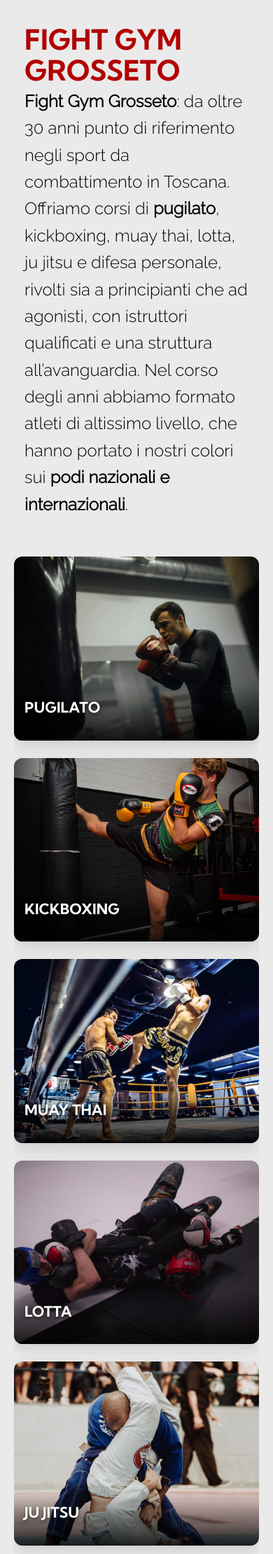
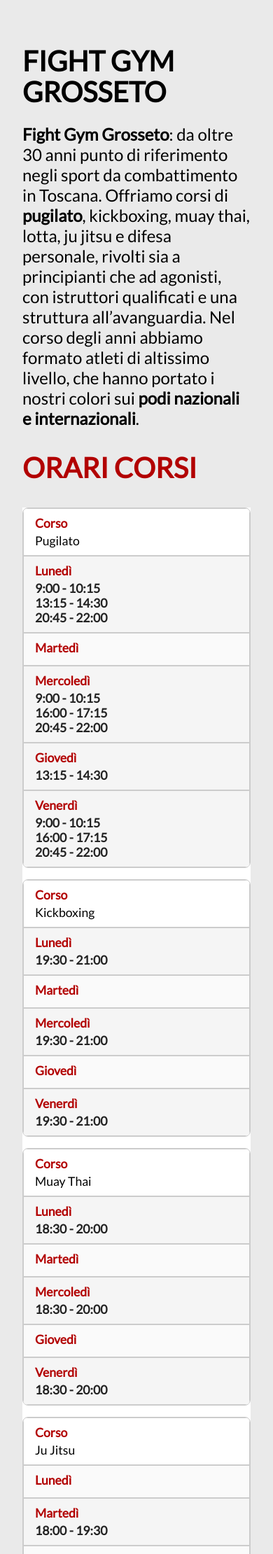
Before and after one commit to OmarF027/Palestra_Boxe, a PHP site: page /cards.php in a window 390 px wide. Shown: the top 2220 px of the page at 70% size. Run offline with PHP 8.4, Linux system fonts and the light colour scheme; some libraries are stand-ins or nearby versions.

Commit message:
Aggiorno

```diff
--- a/cards.php
+++ b/cards.php
@@ -1,49 +1,133 @@
+<!DOCTYPE html>
+<html lang="it">
+<head>
+  <meta charset="UTF-8" />
+  <meta name="viewport" content="width=device-width, initial-scale=1.0" />
+  <title>Fight Gym Grosseto</title>
+
   <!-- Font e Icone -->
   <link rel="stylesheet" href="https://use.fontawesome.com/releases/v5.14.0/css/all.css" />
   <link href="https://fonts.googleapis.com/css2?family=Kumbh+Sans:wght@700&family=Lato:wght@400&family=Raleway:wght@300&display=swap" rel="stylesheet" />
 
-<link rel="stylesheet" href="css/cards.css" />
-
   <style>
     body {
       background-color: #eaeaea !important;
-}
-
-    #servizi .intro-text {
-  margin-bottom: 0 !important;
-  padding-bottom: 0 !important;
-}
-
-.grid-gallery {
-  margin-top: 0 !important;
-  padding-top: 0 !important;
+      font-family: 'Lato', sans-serif;
     }
 
     .section-inner {
-  margin-bottom: 0 !important;
-  padding-bottom: 0 !important;
+      padding: 2rem;
     }
 
-#affiliazioni {
-  margin: 0; /* rimuove margini esterni */
-  padding: 2rem 0; /* puoi regolare il padding verticale a piacere */
+    .table-wrapper {
+      overflow-x: auto;
+      width: 100%;
+      margin-top: 2rem;
     }
 
-#affiliazioni h2 {
-  margin-top: 0;
-  margin-bottom: 1rem; /* o 0 se vuoi togliere del tutto */
+    table.schedule {
+      width: 100%;
+      border-collapse: collapse;
+      background-color: white;
+      box-shadow: 0 2px 8px rgba(0, 0, 0, 0.1);
+      font-size: 1rem;
+      text-align: center;
     }
 
-#servizi img {
-  max-height: 150px;
-  height: auto;
-  width: auto;
+    .schedule thead {
+      background-color: #333;
+      color: white;
     }
 
+    .schedule th, .schedule td {
+      border: 1px solid #ccc;
+      padding: 12px;
+      vertical-align: middle;
+    }
+
+    .schedule td.active {
+      background-color: #f5f5f5;
+      font-weight: bold;
+      color: #222;
+    }
+
+    .schedule td.inactive {
+      background-color: #fafafa;
+      color: #aaa;
+    }
+
+    .affiliazioni img {
+      max-height: 80px;
+      width: auto;
+      margin-right: 1.5rem;
+    }
+
+    #servizi.affiliazioni {
+      margin-top: -20px !important;
+    }
+
+    /* Miglioramenti tablet */
+    @media (max-width: 768px) {
+      table.schedule {
+        font-size: 1.1rem;
+        width: 100%;
+      }
+
+      .schedule th, .schedule td {
+        padding: 16px 12px;
+      }
+
+      .section-inner {
+        padding: 1.5rem;
+      }
+
+      .affiliazioni img {
+        max-height: 70px;
+        margin-bottom: 1rem;
+      }
+    }
+
+    /* Miglioramenti mobile: stack verticale */
+    @media (max-width: 480px) {
+      table.schedule,
+      table.schedule thead,
+      table.schedule tbody,
+      table.schedule th,
+      table.schedule td,
+      table.schedule tr {
+        display: block;
+      }
+
+      table.schedule thead {
+        display: none;
+      }
+
+      table.schedule tr {
+        margin-bottom: 1rem;
+        border: 1px solid #ccc;
+        border-radius: 8px;
+        overflow: hidden;
+      }
+
+      table.schedule td {
+        text-align: left;
+        padding: 10px 16px;
+        position: relative;
+      }
+
+      table.schedule td::before {
+        content: attr(data-label);
+        font-weight: bold;
+        display: block;
+        margin-bottom: 4px;
+        color: #b20000;
+      }
+    }
   </style>
+</head>
 
-</head>
 <body>
+  <!-- Intro -->
   <section id="servizi" class="sezione">
     <div class="section-inner">
       <h2 style="font-size: 2.5rem; margin-bottom: 0.8rem; line-height: 1.1;">FIGHT GYM GROSSETO</h2>
@@ -53,59 +137,61 @@ body {
         con istruttori qualificati e una struttura all’avanguardia.
         Nel corso degli anni abbiamo formato atleti di altissimo livello, che hanno portato i nostri colori sui <strong>podi nazionali e internazionali</strong>.
       </p>
+
+      <!-- Tabella Orari -->
+      <h2 style="font-size: 2.5rem; margin-top: 2rem; color: #b20000;">ORARI CORSI</h2>
+      <div class="table-wrapper">
+        <table class="schedule">
+          <thead>
+            <tr>
+              <th>Corso</th>
+              <th>Lunedì</th>
+              <th>Martedì</th>
+              <th>Mercoledì</th>
+              <th>Giovedì</th>
+              <th>Venerdì</th>
+            </tr>
+          </thead>
+          <tbody>
+            <tr>
+              <td data-label="Corso">Pugilato</td>
+              <td class="active" data-label="Lunedì">9:00 - 10:15<br>13:15 - 14:30<br>20:45 - 22:00
+              <td class="inactive" data-label="Martedì"></td>
+              <td class="active" data-label="Mercoledì">9:00 - 10:15<br>16:00 - 17:15<br>20:45 - 22:00</td>
+              <td class="active" data-label="Giovedì">13:15 - 14:30</td>
+              <td class="active" data-label="Venerdì">9:00 - 10:15<br>16:00 - 17:15<br>20:45 - 22:00</td>
+            </tr>
+            <tr>
+              <td data-label="Corso">Kickboxing</td>
+              <td class="active" data-label="Lunedì">19:30 - 21:00</td>
+              <td class="inactive" data-label="Martedì"></td>
+              <td class="active" data-label="Mercoledì">19:30 - 21:00</td>
+              <td class="inactive" data-label="Giovedì"></td>
+              <td class="active" data-label="Venerdì">19:30 - 21:00</td>
+            </tr>
+            <tr>
+              <td data-label="Corso">Muay Thai</td>
+              <td class="active" data-label="Lunedì">18:30 - 20:00</td>
+              <td class="inactive" data-label="Martedì"></td>
+              <td class="active" data-label="Mercoledì">18:30 - 20:00</td>
+              <td class="inactive" data-label="Giovedì"></td>
+              <td class="active" data-label="Venerdì">18:30 - 20:00</td>
+            </tr>
+            <tr>
+              <td data-label="Corso">Ju Jitsu</td>
+              <td class="inactive" data-label="Lunedì"></td>
+              <td class="active" data-label="Martedì">18:00 - 19:30</td>
+              <td class="inactive" data-label="Mercoledì"></td>
+              <td class="active" data-label="Giovedì">18:00 - 19:30</td>
+              <td class="inactive" data-label="Venerdì"></td>
+            </tr>
+          </tbody>
+        </table>
+      </div>
     </div>
   </section>
 
- <div class="grid-gallery">
-    <!-- Card 1 -->
-    <div class="item gallery-item">
-        <img src="img/pugilato.jpg" alt="Pugilato">
-        <div class="content">
-            <h3>PUGILATO</h3>
-        </div>
-    </div>
-
-    <!-- Card 2 -->
-    <div class="item gallery-item">
-        <img src="img/kickboxe.jpg" alt="Kickboxing">
-        <div class="content">
-            <h3>KICKBOXING</h3>
-        </div>
-    </div>
-
-    <!-- Card 3 -->
-    <div class="item gallery-item">
-        <img src="img/muaythai.jpg" alt="Muay Thai">
-        <div class="content">
-            <h3>MUAY THAI</h3>
-        </div>
-    </div>
-
-    <!-- Card 4 -->
-    <div class="item gallery-item">
-        <img src="img/lotta.jpg" alt="Lotta">
-        <div class="content">
-            <h3>LOTTA</h3>
-        </div>
-    </div>
-
-    <!-- Card 5 -->
-    <div class="item gallery-item">
-        <img src="img/ju-jitsu.jpg" alt="Ju Jitsu">
-        <div class="content">
-            <h3>JU JITSU</h3>
-        </div>
-    </div>
-
-    <!-- Card 6 -->
-    <div class="item gallery-item">
-        <img src="img/difesa-personale.jpg" alt="Difesa Personale">
-        <div class="content">
-            <h3>DIFESA PERSONALE</h3>
-        </div>
-    </div>
-</div>
-
+  <!-- Affiliazioni -->
   <section id="servizi" class="sezione affiliazioni">
     <div class="section-inner">
       <h2 style="font-size: 2.5rem; margin-bottom: 0.8rem; line-height: 1.1;">AFFILIAZIONI</h2>
@@ -117,11 +203,5 @@ body {
       </a>
     </div>
   </section>
-
-<style>
-  #servizi.affiliazioni {
-    margin-top: -20px !important;
-  }
-</style>
-
 </body>
+</html>
--- a/contatti.php
+++ b/contatti.php
@@ -146,9 +146,7 @@
       <div class="info-item">
         <i class="fas fa-map-pin"></i>
         <p>
-          Viale della Repubblica,<br />
           58100 Grosseto (GR)<br />
-          Toscana, Italia
         </p>
       </div>
       <div class="info-item">
@@ -189,7 +187,7 @@
 
       <!-- Logo a destra della card -->
       <div class="contact-logo">
-        <img src="img/logo.jpg" alt="Fight Gym Grosseto Logo" />
+        <img src="img/logo2.jpg" alt="Fight Gym Grosseto Logo" />
       </div>
     </div>
 
--- a/css/header.css
+++ b/css/header.css
@@ -104,7 +104,7 @@ header {
   left: 0;
   width: 100%;
   height: 100%;
-  background: #1a5276;
+  background: #9b0d0d;
   padding: 0 20px;
   transition: transform 0.3s cubic-bezier(0.4, 0, 0.2, 1),
               opacity 0.3s ease;
--- a/header.php
+++ b/header.php
@@ -13,10 +13,7 @@ $isHome = ($currentPage === 'index.php');
    <nav class="navigation" id="main-navigation">
     <ul>
         <li><a href="<?php echo $isHome ? '#home' : 'index.php#home'; ?>">Home</a></li>
-        <li><a href="chisiamo.php">Chi Siamo</a></li>
         <li><a href="<?php echo $isHome ? '#servizi' : 'index.php#corsi'; ?>">Corsi</a></li>
-        <li><a href="<?php echo $isHome ? '#orari' : 'index.php#orari'; ?>">Orari</a></li>
-        <li><a href="albo.php">Albo d'Oro</a></li>
         <li><a href="<?php echo $isHome ? '#contatti' : 'index.php#contatti'; ?>">Contatti</a></li>
     </ul>
 </nav>
```
Also changed, not shown: img/difesa-personale.jpg (deleted), img/home3.jpg (deleted), img/ju-jitsu.jpg (deleted), img/kickboxe.jpg (deleted), img/logo.jpg, img/logo2.jpg (added), img/lotta.jpg (deleted), img/muaythai.jpg (deleted), img/orari.jpg (deleted), img/pugilato.jpg (deleted). Lines whose indentation alone changed are shown as unchanged.
